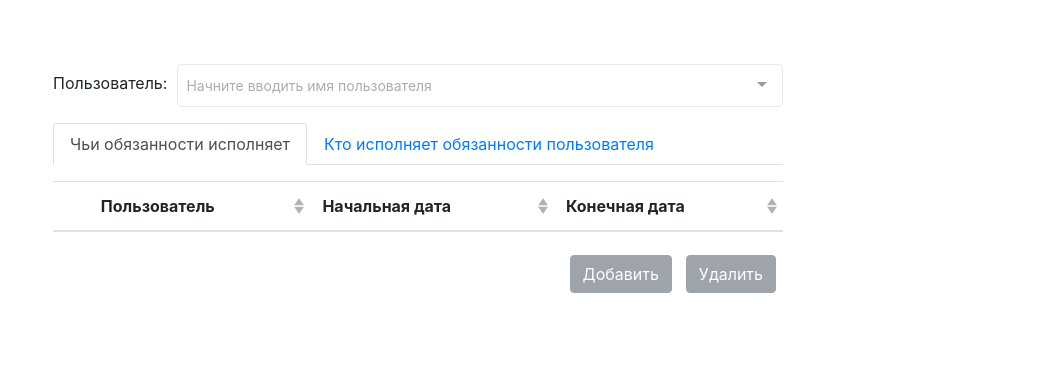
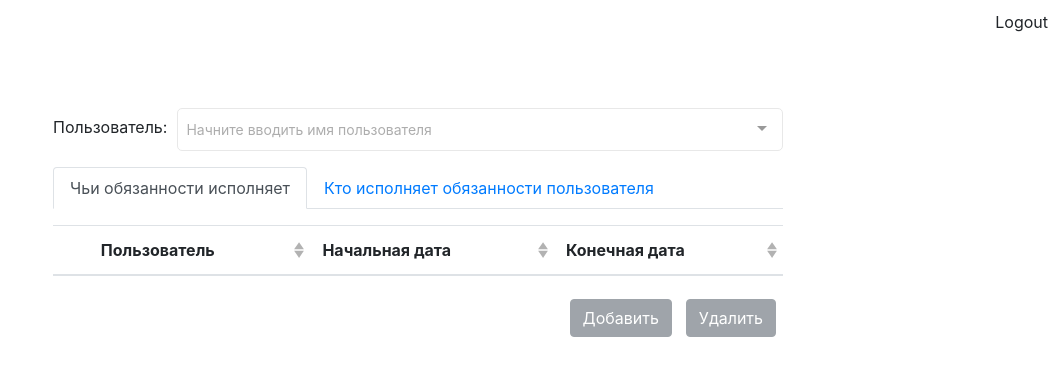
Before and after one commit to nmarusov/cml-users, a Vue app in the folder frontend/: page / in a window 1280 px wide. Shown: the top 376 px of the page, without its empty margins (222-1280 px from the left). Built offline with nearby package versions, Linux system fonts and the light colour scheme; no server answers; sample sign-in values are in the browser's storage.

Commit message:
Добавлена ссылка и обработчик выхода.

```diff
--- a/frontend/src/views/Main.vue
+++ b/frontend/src/views/Main.vue
@@ -1,4 +1,10 @@
 <template>
+  <div>
+    <div id="nav">
+      <div id="logout" v-if="isLoggedIn">
+        <a @click="logout">Logout</a>
+      </div>
+    </div>
     <div id="form">
       <b-container>
         <b-row align-h="center">
@@ -147,6 +153,7 @@
         выбранных пользователей.
       </b-modal>
     </div>
+  </div>
 </template>
 
 <script>
@@ -217,6 +224,9 @@ export default {
       }
       return this.users.filter((e) => !contains(e.id));
     },
+    isLoggedIn() {
+      return localStorage.getItem("jwt") != null;
+    },
   },
   mounted() {
     HTTP.get("/users/all")
@@ -228,6 +238,10 @@ export default {
       });
   },
   methods: {
+    logout() {
+      localStorage.removeItem("jwt");
+      this.$router.push("/login");
+    },
     clearAll() {
       this.form = {
         addedUsers: null,
@@ -361,4 +375,15 @@ export default {
   float: right;
   margin: 7px;
 }
+
+#nav {
+  display: flex;
+  justify-content: flex-end;
+  padding: 10px;
+  cursor: pointer;
+}
+
+a:hover {
+  border-bottom: 1px solid;
+}
 </style>
```
Lines whose indentation alone changed are shown as unchanged.
